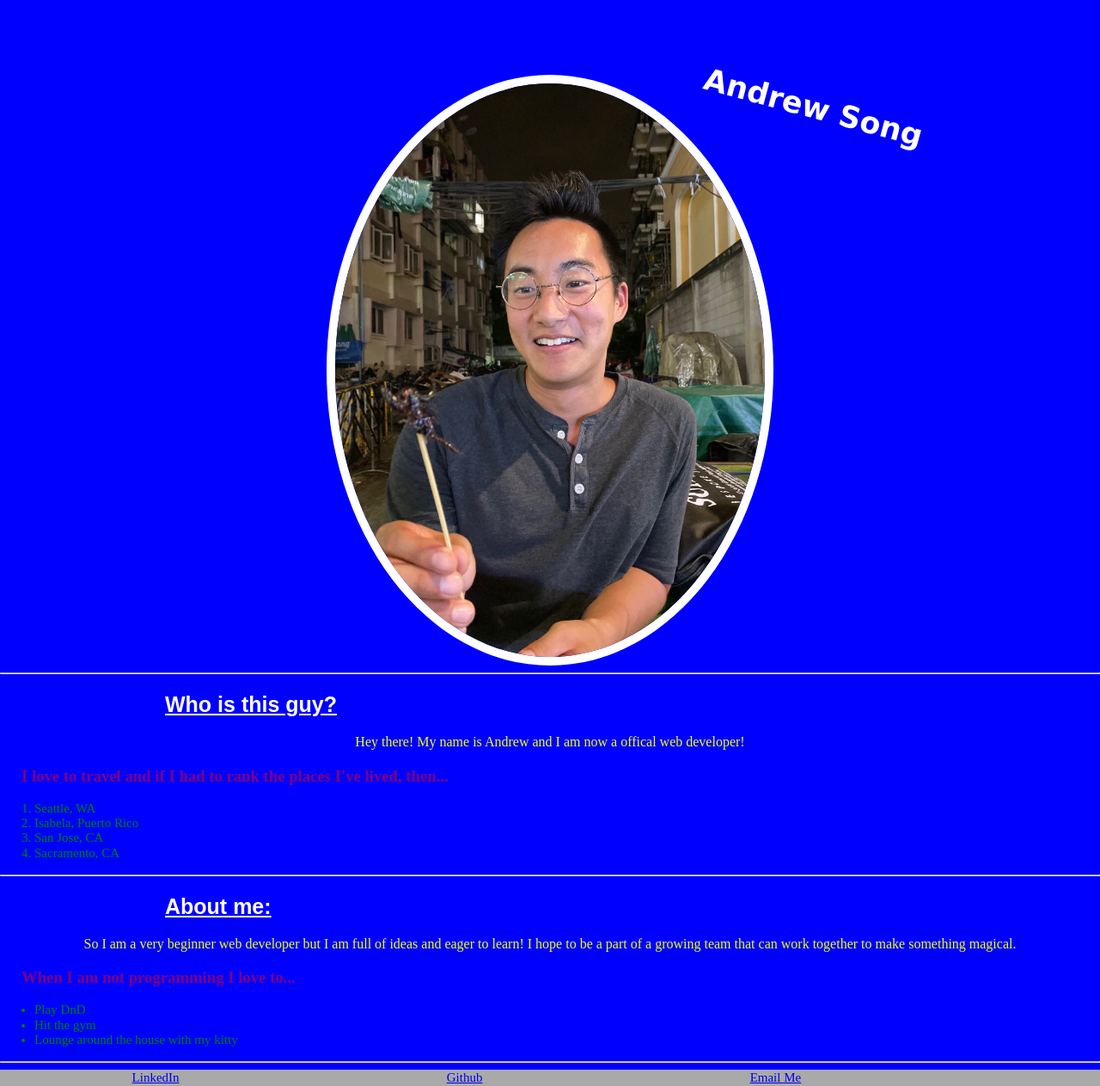
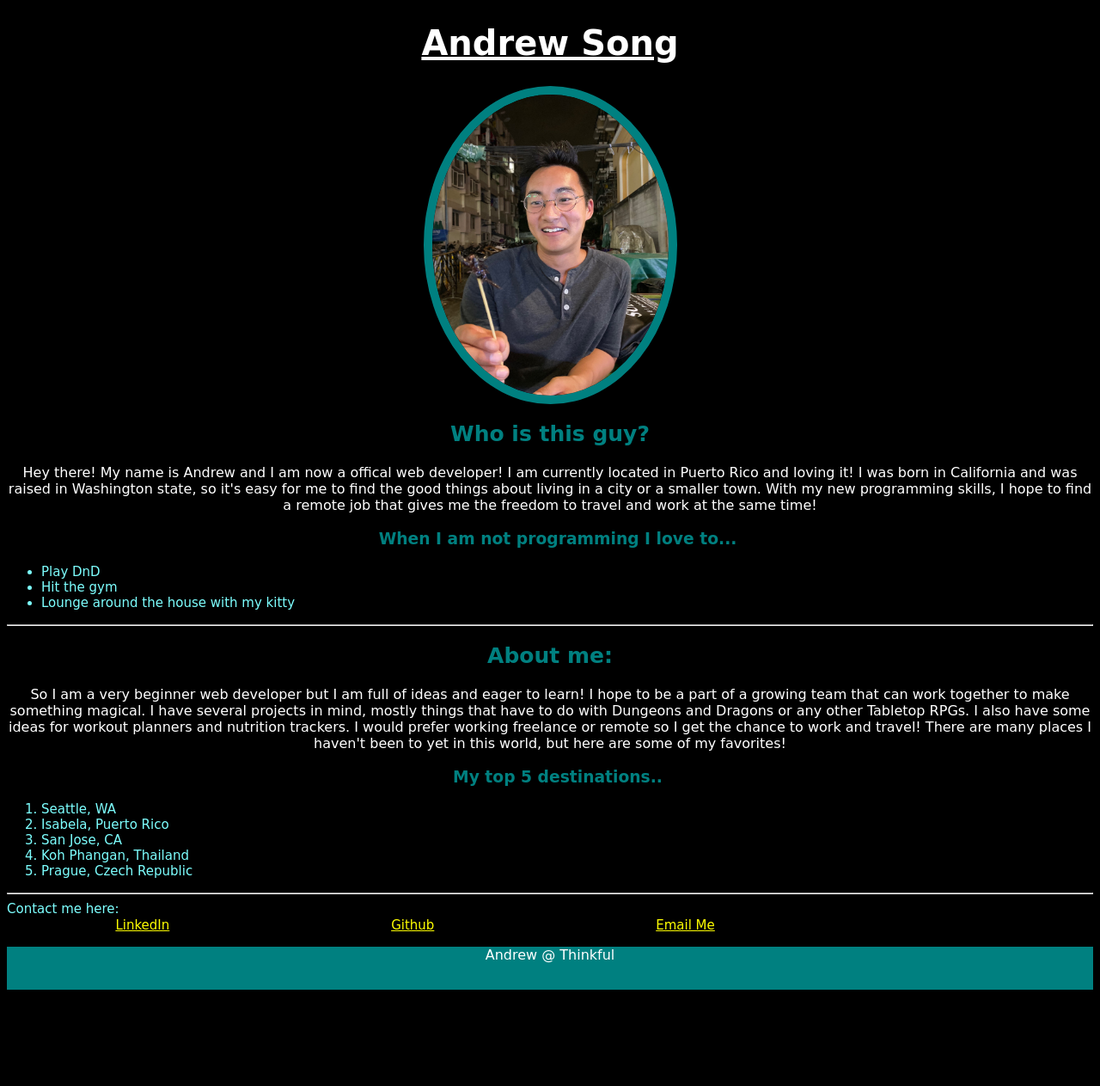
Before and after one commit to Snappysong/portfolio, a plain HTML site: page index.html in a window 1280 px wide. Shown: the whole page at 86% size. After the commit the page ends 1159 px from the top, so only its background shows below. Drawn offline with nearby package versions, Linux system fonts and the light colour scheme.

Commit message:
completed index and style for now to turn in. Edit more later

```diff
--- a/index.html
+++ b/index.html
@@ -1,51 +1,55 @@
-<!DOCTYPE html>
+<!DOCTYPE html> <!-- Needed for any html page-->
 <html>
 <head>
 
-<title>Andrew's Portfolio</title>
+<title>Andrew's Portfolio</title> <!--title for the webpage-->
 
-<link rel="stylesheet" href="https://cdnjs.cloudflare.com/ajax/libs/normalize/5.0.0/normalize.min.css" />
-<link href="style.css" rel="stylesheet" type="text/css" />
+<link href="style.css" rel="stylesheet" type="text/css" /> <!--Link to my style sheet-->
 
-<meta charset="utf-8">
-<meta name="viewport" content="width=device-width">
+<meta charset="utf-8"> <!--Basic meta for alphabet characters, i believe-->
+<meta name="viewport" content="width=device-width"> <!-- meta for adjusting to page size-->
 </head>
 
-<body>
-    <h1 class="center">Andrew Song</h1>
+<body> <!--body start-->
+    <h1 class="center">Andrew Song</h1> <!-- Main Heading-->
 
-<main>
-<img src="images/andrew.jpg" width="500px" alt="Picture of me eating a scorpion">
-<hr>
-    <article>
-    <h2>Who is this guy?</h2>
-        <p>Hey there! My name is Andrew and I am now a offical web developer!</p>
-        <h3>I love to travel and if I had to rank the places I've lived, then...</h3>
-        <ol>
-            <li>Seattle, WA</li>
-            <li>Isabela, Puerto Rico</li>
-            <li>San Jose, CA</li>
-            <li>Sacramento, CA</li>
-        </ol>
-    </article>
-<hr>
-    <article>
-    <h2>About me:</h2>
-        <p>So I am a very beginner web developer but I am full of ideas and eager to learn! I hope to be a part of a growing team that can work together to make something magical.</p>
+<main> <!--main start-->
+<img src="images/andrew.jpg" width="500px" alt="Picture of me eating a scorpion"> <!-- Image imported from project file-->
+    <article> <!--new article for search purposes-->
+    <h2>Who is this guy?</h2> <!--Article Heading-->
+        <p>Hey there! My name is Andrew and I am now a offical web developer! I am currently located in Puerto Rico and loving it! I was born in California and was raised in Washington state, so it's easy for me to find the good things about living in a city or a smaller town. With my new programming skills, I hope to find a remote job that gives me the freedom to travel and work at the same time! </p>
+
         <h3>When I am not programming I love to...</h3>
-        <ul>
-            <li>Play DnD</li>
+        <ul>  <!--this creates an unorganized list-->
+            <li>Play DnD</li>     <!-- List elements-->
             <li>Hit the gym</li>
             <li>Lounge around the house with my kitty</li>
         </ul>
     </article>
-<hr>
-    <footer>
-        <ul class="contactlist">
+<hr> <!--creates a horizontal line break-->
+    <article> <!--new article for search purposes-->
+    <h2>About me:</h2> <!-- article heading-->
+        <p>So I am a very beginner web developer but I am full of ideas and eager to learn! I hope to be a part of a growing team that can work together to make something magical. I have several projects in mind, mostly things that have to do with Dungeons and Dragons or any other Tabletop RPGs. I also have some ideas for workout planners and nutrition trackers. I would prefer working freelance or remote so I get the chance to work and travel! There are many places I haven't been to yet in this world, but here are some of my favorites!</p>
+        <h3>My top 5 destinations..</h3>
+        <ol> <!--this creates a ordered list-->
+            <li>Seattle, WA</li> <!--List elements-->
+            <li>Isabela, Puerto Rico</li>
+            <li>San Jose, CA</li>
+            <li>Koh Phangan, Thailand</li>
+            <li>Prague, Czech Republic</li>
+        </ol>
+    </article>
+<hr> <!--creates a horizontal line break-->
+    <article> <!-- new article for search purposes-->
+        <ul class="contactlist"> <!--creates a "list" for my contacts-->
+            <li>Contact me here:</li> <!-- contacts elements -->
             <li class="contactlinks"><a href="https://www.linkedin.com/in/andrew-song-b43146103/">LinkedIn</a></li>
             <li class="contactlinks"><a href="https://github.com/Snappysong">Github</a></li>
             <li class="contactlinks"><a href=mailto:snappysong@gmail.com?subject="from portfolio">Email Me</a></li>
         </ul>
+    </article>
+    <footer> <!--creates footer -->
+        <p>Andrew @ Thinkful</p> <!--couldn't think of a better footer-->
     </footer>
 
 </main>
--- a/style.css
+++ b/style.css
@@ -1,52 +1,70 @@
-footer{
-    background-color: darkgray;
+body{ /*overall background color and font theme*/
+    background-color: black;
+    font-family: cursive;
+}
+h1{ /*aligns text in the center and formats the size and color*/
+    text-align: center;
+    color: white;
+    text-decoration: underline;
+    text-decoration: bold;
+    font-size: 40px;
+}
+h2{ /*aligns text in the center and formats the size and color*/
+    text-align: center;
+    color: teal;
+    font-size: 25px;
+}
+h3 { /*aligns text in the center and formats the size and color*/
+    text-align: center;
+    color: teal;
+    padding-left: 18px;
+}
+img { /*gave my img a border and changed the size and placement*/
+    border-radius: 50%;
+    display: block;
+    margin: auto;
+    height: 350px;
+    width: 275px;
+    border-style: solid;
+    border-width: 10px;
+    border-color: teal;
+}
+p{ /*makes the paragraphs white color*/
+    color: white;
+    text-align: center;
+}
+li { /*formating the list information*/
+    color: rgb(125, 255, 255);
+    font-size: 15px;
+
+}
+footer{ /*this makes the footer teal and 50px high*/
+    background-color: teal;
     width: 100%;
+    height: 50px;
 }
-.contactlist{
+.contactlist{ /*this removes the bullets or numbers from a list*/
     list-style-type: none;
     margin: 0;
     padding: 0;
 
 }
-.contactlinks{
+.contactlinks{ /*this puts the contact links in a single line*/
     display: inline;
-    padding: 0 12%;
+    margin: 15px 10% 15px 10%;
 }
-p{
-    color: rgb(239, 255, 15);
-    text-align: center;
+a:link { /*this makes links look yellow*/
+    color: yellow;
 }
-h1{
-    text-align: right;
-    padding-right: 15%;
-    font-family: cursive;
-    color: white;
-    font-size: 35px;
-    transform: rotate(15deg);
+a:visited { /*this makes visited links look red*/
+    color: red;
 }
-h2{
-    padding-left: 15%;
-    color: white;
-    text-decoration: underline;
-    font-family: Arial, Helvetica, sans-serif;
-    font-size: 25px;
+img:hover { /*this makes it when your mouseover the image it looks red! */
+    border-color: red;
 }
-h3 {
-    color: purple;
-    padding-left: 25px;
+h2:hover { /*this makes it when your mouseover h2 it looks red! */
+    color: red;
 }
-li {
-    color: green;
-    font-size: 15px;
+h3:hover { /*this makes it when your mouseover h3 it looks red! */
+    color: red;
 }
-img {
-    border-radius: 50%;
-    display: block;
-    margin: auto;
-    border-style: solid;
-    border-width: 10px;
-    border-color: white;
-}
-body{
-    background-color: blue;
-}
```
